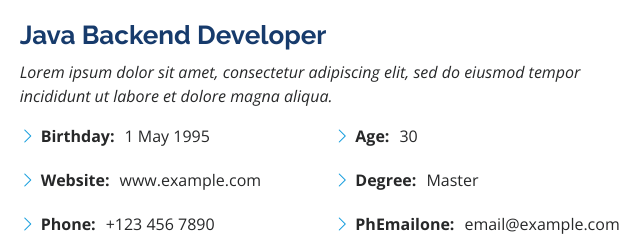
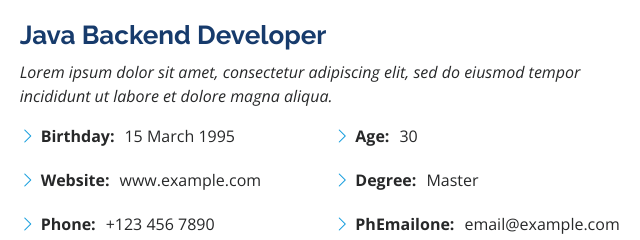
Before and after one commit to alfaizuna/alfaizuna-web-app, a plain HTML site: page index.html in a window 1280 px wide. Shown: the part 1020-1260 px from the top of the page, 625-1265 px from the left. Drawn offline with nearby package versions, Linux system fonts and the light colour scheme.

Commit message:
change birthday

```diff
--- a/index.html
+++ b/index.html
@@ -102,7 +102,7 @@
             <div class="row">
               <div class="col-lg-6">
                 <ul>
-                  <li><i class="bi bi-chevron-right"></i> <strong>Birthday:</strong> <span>1 May 1995</span></li>
+                  <li><i class="bi bi-chevron-right"></i> <strong>Birthday:</strong> <span>15 March 1995</span></li>
                   <li><i class="bi bi-chevron-right"></i> <strong>Website:</strong> <span>www.example.com</span></li>
                   <li><i class="bi bi-chevron-right"></i> <strong>Phone:</strong> <span>+123 456 7890</span></li>
                   <li><i class="bi bi-chevron-right"></i> <strong>City:</strong> <span>New York, USA</span></li>
```
